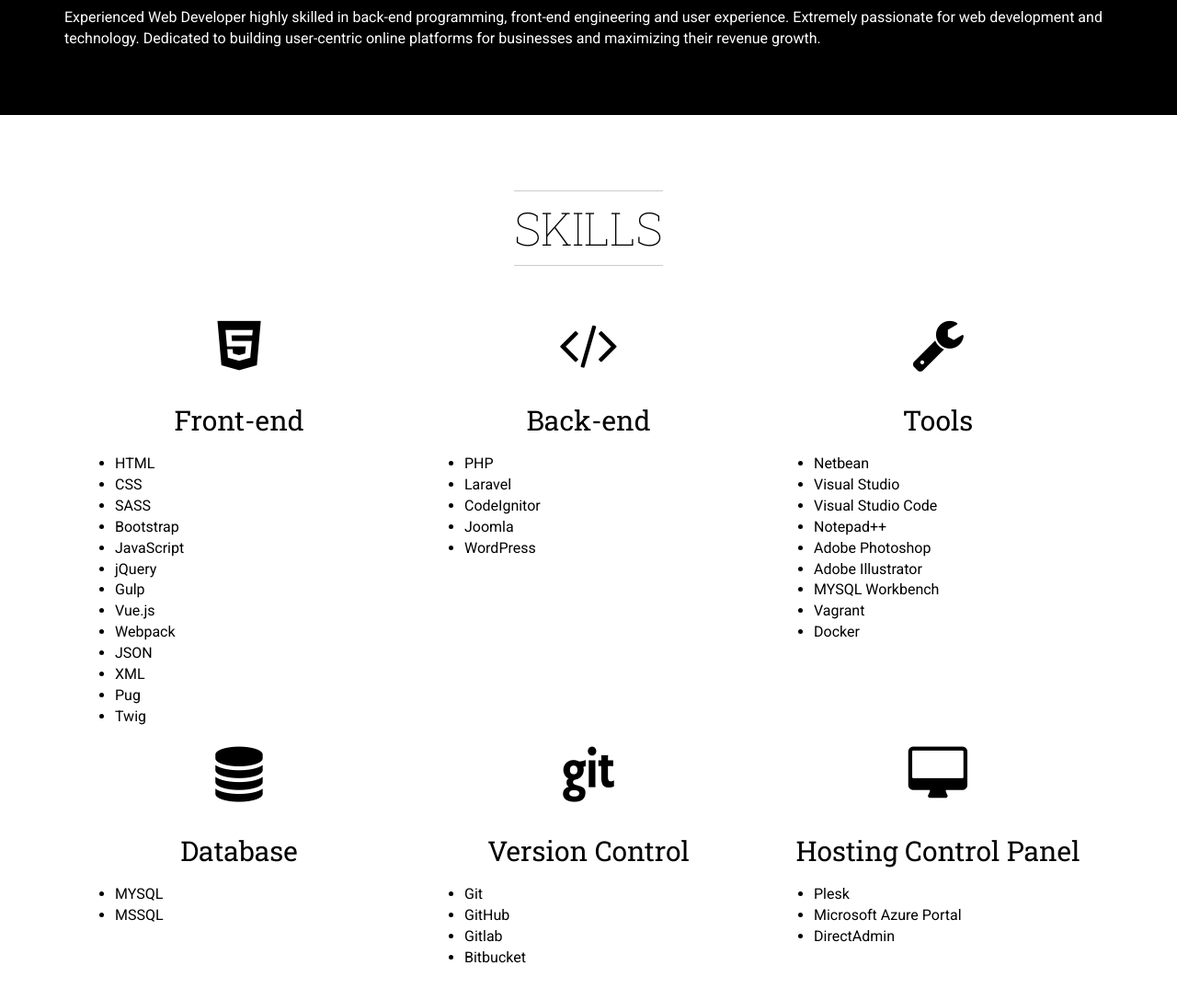
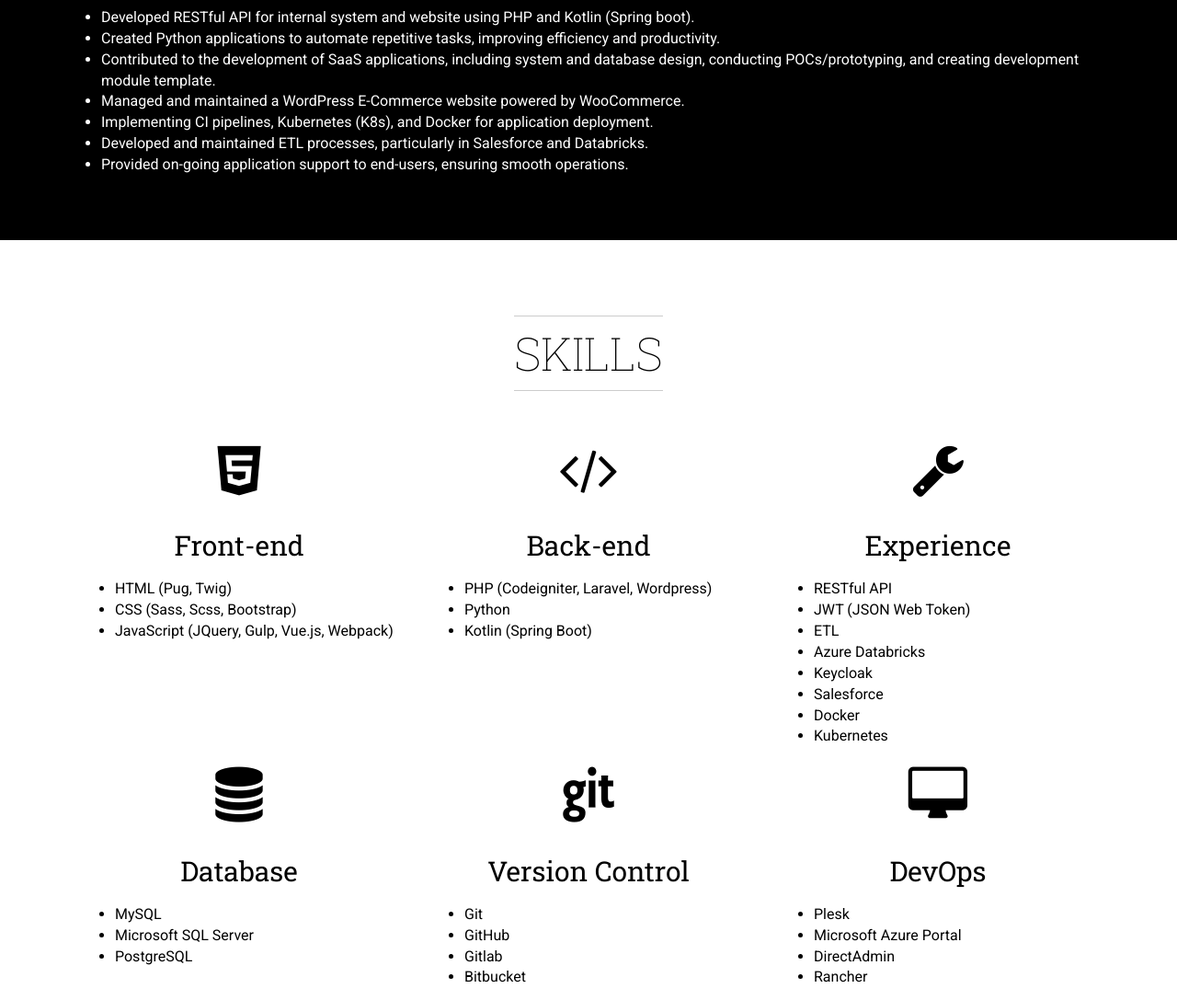
Before and after one commit to prince116/personal, a plain HTML site: page index.html in a window 1280 px wide. Shown: the part 1000-2087 px from the top of the page at 92% size. Drawn offline with Linux system fonts and the light colour scheme.

Commit message:
[Develop] Content update

```diff
--- a/index.html
+++ b/index.html
@@ -107,7 +107,7 @@ _________________________________________________________ -->
                                 <img src="img/logo-big.png" alt="logo" width="130">
                             </div> -->
                             <h1 data-animate="fadeInDown">Prince Wong</h1>
-                            <h2 data-animate="slideInUp">Web Developer</h2>
+                            <h2 data-animate="slideInUp">Senior Analyst Programmer</h2>
                         </div>
                     </div>
                 </div>
@@ -131,9 +131,15 @@ _________________________________________________________ -->
                         <div class="row">
 
                             <div class="col-sm-12 text-left" data-animate="fadeInUp">
-
-                                <p>Experienced Web Developer highly skilled in back-end programming, front-end engineering and user experience. Extremely passionate for web development and technology. Dedicated to building user-centric online platforms for businesses and maximizing their revenue growth.</p>
-
+                                <ul>
+                                    <li>Developed RESTful API for internal system and website using PHP and Kotlin (Spring boot).</li>
+                                    <li>Created Python applications to automate repetitive tasks, improving efficiency and productivity.</li>
+                                    <li>Contributed to the development of SaaS applications, including system and database design, conducting POCs/prototyping, and creating development module template.</li>
+                                    <li>Managed and maintained a WordPress E-Commerce website powered by WooCommerce.</li>
+                                    <li>Implementing CI pipelines, Kubernetes (K8s), and Docker for application deployment.</li>
+                                    <li>Developed and maintained ETL processes, particularly in Salesforce and Databricks.</li>
+                                    <li>Provided on-going application support to end-users, ensuring smooth operations.</li>
+                                </ul>
                             </div>
 
                         </div>
@@ -161,19 +167,9 @@ _________________________________________________________ -->
                             </div>
                             <h3 class="heading">Front-end</h3>
                             <ul class="text-left">
-                                <li>HTML</li>
-                                <li>CSS</li>
-                                <li>SASS</li>
-                                <li>Bootstrap</li>
-                                <li>JavaScript</li>
-                                <li>jQuery</li>
-                                <li>Gulp</li>
-                                <li>Vue.js</li>
-                                <li>Webpack</li>
-                                <li>JSON</li>
-                                <li>XML</li>
-                                <li>Pug</li>
-                                <li>Twig</li>
+                                <li>HTML (Pug, Twig)</li>
+                                <li>CSS (Sass, Scss, Bootstrap)</li>
+                                <li>JavaScript (JQuery, Gulp, Vue.js, Webpack)</li>
                             </ul>
                         </div>
 
@@ -182,28 +178,25 @@ _________________________________________________________ -->
                             </div>
                             <h3 class="heading">Back-end</h3>
                             <ul class="text-left">
-                                <li>PHP</li>
-                                <li>Laravel</li>
-                                <li>CodeIgnitor</li>
-                                <li>Joomla</li>
-                                <li>WordPress</li>
+                                <li>PHP (Codeigniter, Laravel, Wordpress)</li>
+                                <li>Python</li>
+                                <li>Kotlin (Spring Boot)</li>
                             </ul>
                         </div>
 
                         <div class="col-md-4" data-animate="fadeInUp">
                             <div class="icon"><i class="fa fa-wrench"></i>
                             </div>
-                            <h3 class="heading">Tools</h3>
+                            <h3 class="heading">Experience</h3>
                             <ul class="text-left">
-                                <li>Netbean</li>
-                                <li>Visual Studio</li>
-                                <li>Visual Studio Code</li>
-                                <li>Notepad++</li>
-                                <li>Adobe Photoshop</li>
-                                <li>Adobe Illustrator</li>
-                                <li>MYSQL Workbench</li>
-                                <li>Vagrant</li>
+                                <li>RESTful API</li>
+                                <li>JWT (JSON Web Token)</li>
+                                <li>ETL</li>
+                                <li>Azure Databricks</li>
+                                <li>Keycloak</li>
+                                <li>Salesforce</li>
                                 <li>Docker</li>
+                                <li>Kubernetes</li>
                             </ul>
                         </div>
 
@@ -214,8 +207,9 @@ _________________________________________________________ -->
                             </div>
                             <h3 class="heading">Database</h3>
                             <ul class="text-left">
-                                <li>MYSQL</li>
-                                <li>MSSQL</li>
+                                <li>MySQL</li>
+                                <li>Microsoft SQL Server</li>
+                                <li>PostgreSQL</li>
                             </ul>
                         </div>
                         <div class="col-md-4" data-animate="fadeInUp">
@@ -232,11 +226,12 @@ _________________________________________________________ -->
                         <div class="col-md-4" data-animate="fadeInUp">
                             <div class="icon"><i class="fa fa-desktop"></i>
                             </div>
-                            <h3 class="heading">Hosting Control Panel</h3>
+                            <h3 class="heading">DevOps</h3>
                             <ul class="text-left">
                                 <li>Plesk</li>
                                 <li>Microsoft Azure Portal</li>
                                 <li>DirectAdmin</li>
+                                <li>Rancher</li>
                             </ul>
                         </div>
                     </div>
@@ -308,10 +303,6 @@ _________________________________________________________ -->
                                     <p class="text-center">This is a responsive website developed without Boostrap.</p>
 
                                     <p class="text-center">Web Technologies: HTML5, SASS, Pug, JavaScript, jQuery, Gulp.js, npm, Google Analytics, DoubleClick</p>
-
-                                    <p class="buttons">
-                                        <a class="btn btn-primary" href="https://bit.ly/2rdfxjt" target="_blank"><i class="fa fa-globe"></i> Visit website</a>
-                                    </p>
                                 </div>
                             </div>
                         </div>
@@ -322,7 +313,6 @@ _________________________________________________________ -->
 
                                     <div class="overlay">
                                         <h3 class="reference-title">Kiehl's</h3>
-                                        <!-- <p>Kiehl's Clearly Corrective Dark Spot Solution</p> -->
                                     </div>
                                 </a>
 
@@ -334,9 +324,6 @@ _________________________________________________________ -->
 
                                     <p class="text-center">Web Technologies: HTML5, SASS, Pug, JavaScript, jQuery, Gulp.js, npm, Google Analytics, DoubleClick</p>
 
-                                    <p class="buttons">
-                                        <a class="btn btn-primary" href="https://bit.ly/2revqGv" target="_blank"><i class="fa fa-globe"></i> Visit website</a>
-                                    </p>
                                 </div>
                             </div>
                         </div>
@@ -382,11 +369,6 @@ _________________________________________________________ -->
 
                                     <p class="text-center">Web Technologies: HTML5, SASS, Pug, JavaScript, jQuery, Gulp.js, npm, Bootstrap</p>
 
-                                    <p class="buttons">
-                                        <a class="btn btn-primary" href="https://bit.ly/2I37lNw" target="_blank"><i class="fa fa-globe"></i> Visit website</a>
-                                    </p>
-
-
                                 </div>
                             </div>
                         </div>
@@ -408,11 +390,6 @@ _________________________________________________________ -->
                                     <p class="text-center">This is introduction page of WeChat Official Account.</p>
 
                                     <p class="text-center">Web Technologies: HTML5, SASS, Pug, JavaScript, jQuery, Gulp.js, npm, Bootstrap</p>
-
-                                    <p class="buttons">
-                                        <a class="btn btn-primary" href="https://bit.ly/2w0N46f" target="_blank"><i class="fa fa-globe"></i> Visit website</a>
-                                    </p>
-
 
                                 </div>
                             </div>
@@ -437,11 +414,6 @@ _________________________________________________________ -->
 
                                     <p class="text-center">Web Technologies: HTML5, SASS, Pug, JavaScript, jQuery, Gulp.js, npm, Bootstrap</p>
 
-                                    <p class="buttons">
-                                        <a class="btn btn-primary" href="https://bit.ly/2KpWRGa" target="_blank"><i class="fa fa-globe"></i> Visit website</a>
-                                    </p>
-
-
                                 </div>
                             </div>
                         </div>
@@ -453,7 +425,6 @@ _________________________________________________________ -->
 
                                     <div class="overlay">
                                         <h3 class="reference-title">Manulife</h3>
-                                        <!-- <p>Kiehl's Clearly Corrective Dark Spot Solution</p> -->
                                     </div>
                                 </a>
 
@@ -464,11 +435,6 @@ _________________________________________________________ -->
                                     <p class="text-center">This is service sharing page.</p>
 
                                     <p class="text-center">Web Technologies: HTML, CSS, JavaScript, jQuery, Clipboard.js, Responsive Web Design</p>
-
-                                    <p class="buttons">
-                                        <a class="btn btn-primary" href="https://bit.ly/2KpWRGa" target="_blank"><i class="fa fa-globe"></i> Visit website</a>
-                                    </p>
-
 
                                 </div>
                             </div>
@@ -493,11 +459,6 @@ _________________________________________________________ -->
 
                                     <p class="text-center">Web Technologies: HTML, SASS, JavaScript, jQuery, WordPress, Responsive Web Design</p>
 
-                                    <p class="buttons">
-                                        <a class="btn btn-primary" href="https://bit.ly/2I4WCSw" target="_blank"><i class="fa fa-globe"></i> Visit website</a>
-                                    </p>
-
-
                                 </div>
                             </div>
                         </div>
@@ -519,11 +480,6 @@ _________________________________________________________ -->
                                     <p class="text-center">This is Facebook Campaign site for Tigerbeer. Developed with Instagram API to collect photo by hash tag.</p>
 
                                     <p class="text-center">Web Technologies: HTML, CSS, JavaScript, jQuery, Instagram API, Facebook API, PHP</p>
-
-                                    <p class="buttons">
-                                        <a class="btn btn-primary" href="https://bit.ly/2rdqbYp" target="_blank"><i class="fa fa-globe"></i> Visit website</a>
-                                    </p>
-
 
                                 </div>
                             </div>
@@ -547,11 +503,6 @@ _________________________________________________________ -->
 
                                     <p class="text-center">Web Technologies: HTML, CSS, JavaScript, jQuery, RequireJS, PHP, MYSQL, Responsive Web Design</p>
 
-                                    <p class="buttons">
-                                        <a class="btn btn-primary" href="https://bit.ly/2I3wTdl" target="_blank"><i class="fa fa-globe"></i> Visit website</a>
-                                    </p>
-
-
                                 </div>
                             </div>
                         </div>
@@ -573,11 +524,6 @@ _________________________________________________________ -->
                                     <p class="text-center">Adfocate is a community for authentic influencers. In order to enhance KOL's contents performance, expand their social network and gain the opportunity to partner with brands.</p>
 
                                     <p class="text-center">Web Technologies: HTML, CSS, JavaScript, jQuery, RequireJS, PHP, MYSQL, Facebook Graph API, PayPal API</p>
-
-                                    <p class="buttons">
-                                        <a class="btn btn-primary" href="https://bit.ly/2I6KmRI" target="_blank"><i class="fa fa-globe"></i> Visit website</a>
-                                    </p>
-
 
                                 </div>
                             </div>
@@ -661,9 +607,6 @@ _________________________________________________________ -->
 
                                     <p class="text-center">Web Technologies: HTML, CSS, Bootstrap, JavaScript, jQuery, RequireJS, PHP, MYSQL</p>
 
-                                    <p class="buttons">
-                                        <a class="btn btn-primary" href="https://bit.ly/2eEaO7O" target="_blank"><i class="fa fa-globe"></i> Visit website</a>
-                                    </p>
                                 </div>
 
                             </div>
@@ -684,9 +627,6 @@ _________________________________________________________ -->
 
                                     <p class="text-center">Web Technologies: HTML, CSS, JavaScript, jQuery, Instagram API, PHP, MYSQL</p>
 
-                                    <p class="buttons">
-                                        <a class="btn btn-primary" href="https://bit.ly/2rf7JPf" target="_blank"><i class="fa fa-globe"></i> Visit website</a>
-                                    </p>
                                 </div>
 
                             </div>
@@ -711,7 +651,7 @@ _________________________________________________________ -->
             <div class="container">
 
                 <div class="row">
-
+                    <!--
                     <div class="col-sm-6">
 
                         <p class="social">
@@ -721,10 +661,11 @@ _________________________________________________________ -->
                             <a href="#" class="email" data-animate-hover="shake" data-animate="fadeInUp"><i class="fa fa-envelope"></i></a>
                         </p>
                     </div>
+                    -->
                     <!-- /.6 -->
 
-                    <div class="col-sm-6">
-                        <p>&copy; 2018 Prince Wong. All rights reserved.</p>
+                    <div class="col-sm-12">
+                        <p>&copy; 2025 Prince Wong. All rights reserved.</p>
                     </div>
                 </div>
 
```
